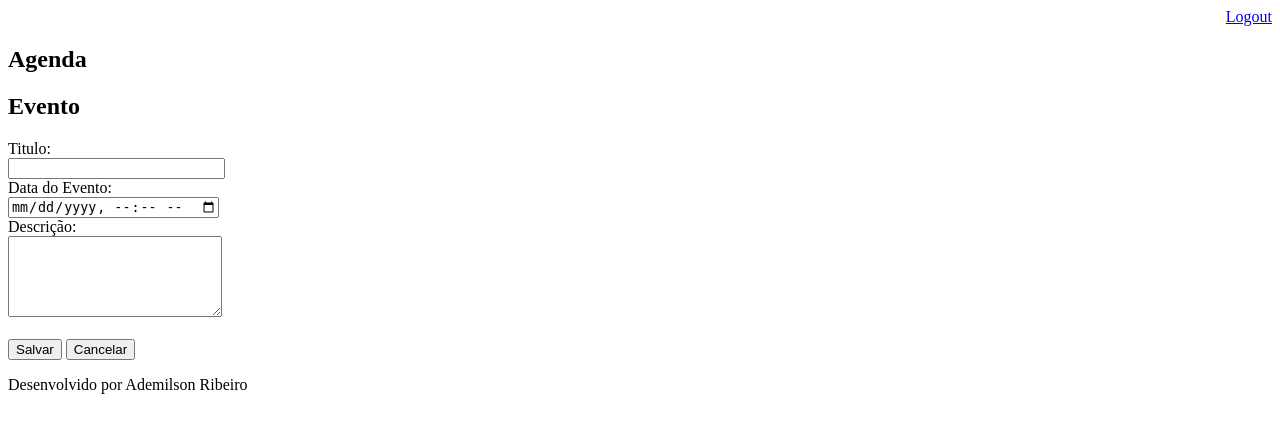
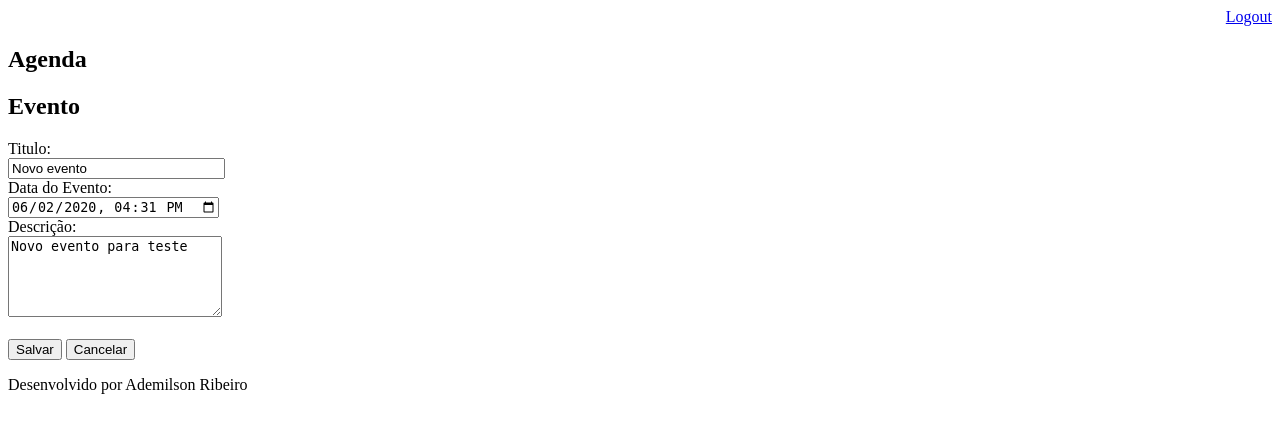
Before and after one commit to Ademilson12/Agenda, a Django app: page /agenda/evento/?id=4 in a window 1280 px wide. Shown: the top 433 px of the page. Run offline with Django 3.2, Linux system fonts and the light colour scheme; a user stored in the database is signed in; data comes from the database, SQL or seed files in the repository; both versions use the stored data as it was after the commit.

Commit message:
Adicionado funções de alterações e exclusão de dados

```diff
--- a/agenda/urls.py
+++ b/agenda/urls.py
@@ -13,4 +13,5 @@ urlpatterns = [
     path('logout/', views.logout_user),
     path('agenda/evento/', views.evento),
     path('agenda/evento/submit', views.submit_evento),
+    path('agenda/evento/delete/<int:id_evento>',views.delete_evento), # Estamos passando um id para deletar
 ]
--- a/core/admin.py
+++ b/core/admin.py
@@ -4,7 +4,7 @@ from core.models import Evento
 # Register your models here.
 
 class EventoAdmin(admin.ModelAdmin):
-    list_display = ('titulo', 'data_evento', 'data_criacao') # Aqui é informado os campos que eu quero que apareca
+    list_display = ('id','titulo', 'data_evento', 'data_criacao') # Aqui é informado os campos que eu quero que apareca
     list_filter = ('usuario',) # Aparece um filtro de nome
 
 admin.site.register(Evento, EventoAdmin) # Acrescentando EventoAdmin para aparecer no admin do django
--- a/core/models.py
+++ b/core/models.py
@@ -20,3 +20,6 @@ class Evento(models.Model):
 
     def data_brasil(self):
         return self.data_evento.strftime('%d/%m/%Y %H:%M')
+
+    def get_data_input_evento(self):   # Configuramos para mandar a data no formato de string
+        return self.data_evento.strftime('%Y-%m-%dT%H:%M')
--- a/core/views.py
+++ b/core/views.py
@@ -37,7 +37,11 @@ def lista_eventos(request):
 
 @login_required(login_url='/login/')
 def evento(request):
-    return render(request, 'evento.html')
+    id_evento = request.GET.get('id')
+    dados = {} # Dicionário vazio para receber o evento
+    if id_evento:
+        dados['evento'] = Evento.objects.get(id=id_evento) # Se ele encontrar informações no objeto evento ele vai preecher com os dados
+    return render(request, 'evento.html', dados)
 
 @login_required(login_url='/login/')
 def submit_evento(request):
@@ -46,8 +50,32 @@ def submit_evento(request):
         titulo = request.POST.get('titulo')
         data_evento = request.POST.get('data_evento')
         descricao = request.POST.get('descricao')
-        Evento.objects.create(titulo=titulo,
-                            data_evento=data_evento,
-                            descricao=descricao,
-                            usuario=usuario)
+        id_evento = request.POST.get('id_evento')
+
+        if id_evento: # Se o id do evento existir, ele faz as verificações abaixo
+            evento = Evento.objects.get(id=id_evento)
+            if evento.usuario == usuario:
+                evento.titulo = titulo
+                evento.descricao = descricao
+                evento.data_evento = data_evento
+                evento.save()
+
+        #if id_evento: # Se o evento existir ele vai editar os dados, manter o id e salvar
+        #    Evento.objects.filter(id=id_evento).update(titulo=titulo,
+        #                                            data_evento=data_evento,
+        #                                            descricao=descricao)
+
+        else: # Se não existir ele vai criar um novo evento com um novo id
+            Evento.objects.create(titulo=titulo,
+                                data_evento=data_evento,
+                                descricao=descricao,
+                                usuario=usuario)
     return redirect('/')
+
+@login_required(login_url='/login/')
+def delete_evento(request, id_evento): # Recebe um request e o id do evento
+    usuario = request.user
+    evento = Evento.objects.get(id=id_evento) # Informa o id do evento e manda o delete
+    if usuario == evento.usuario: # Validação para verificar se o usuário é dono do evento para deleção
+        evento.delete() # Caso o usuário seja o criador do evento ele vai deletar
+    return redirect('/')  # Retorna para página principal
--- a/templates/agenda.html
+++ b/templates/agenda.html
@@ -9,7 +9,11 @@
 
     <ul style="font-size:18px">
     {% for evento in eventos %}
-        <li>{{ evento.titulo }} - {{ evento.data_brasil }}</li>
+        <li>
+            {{ evento.titulo }} - {{ evento.data_brasil }}
+            (<a href="evento/?id={{evento.id}}">Editar </a> <!--Passando o id como parametro no get = ?-->
+            / <a href="evento/delete/{{evento.id}}"> Excluir</a>)
+        </li>
     {% endfor %}
     </ul>
 {% endblock %} <!-- Finalizando o bloco -->
--- a/templates/evento.html
+++ b/templates/evento.html
@@ -7,18 +7,19 @@
 
 <form action="submit" method="POST"> <!--Token de seguranca-->  {% csrf_token  %} <!--Token de seguranca-->
     <label>Titulo:</label>
+    <input type="number" name="id_evento" value="{{ evento.id }}" hidden> <!-- Criamos o botão para o id na tela e deixamos invisivel-->
     <br>
-    <input type="text" name="titulo" size="24px">
+    <input type="text" name="titulo" size="24px" value="{{evento.titulo}}">
     <br>
 
     <label>Data do Evento:</label>
     <br>
-    <input type="datetime-local" name="data_evento" size="24px">
+    <input type="datetime-local" name="data_evento" size="24px" value="{{evento.get_data_input_evento}}" >
     <br>
 
     <label>Descrição:</label>
     <br>
-    <textarea name="descricao"  rows="5" cols="24px"></textarea>
+    <textarea name="descricao"  rows="5" cols="24px">{{evento.descricao}}</textarea>
     <br><br>
 
 
@@ -27,9 +28,7 @@
     <a href="/">
         <button type="button" name="cancelar">Cancelar</button>
     </a>
-
     <!--<button type="reset">Resetar</button>-->
-
 </form>
 
 
```
Also changed, not shown: db.sqlite3.
